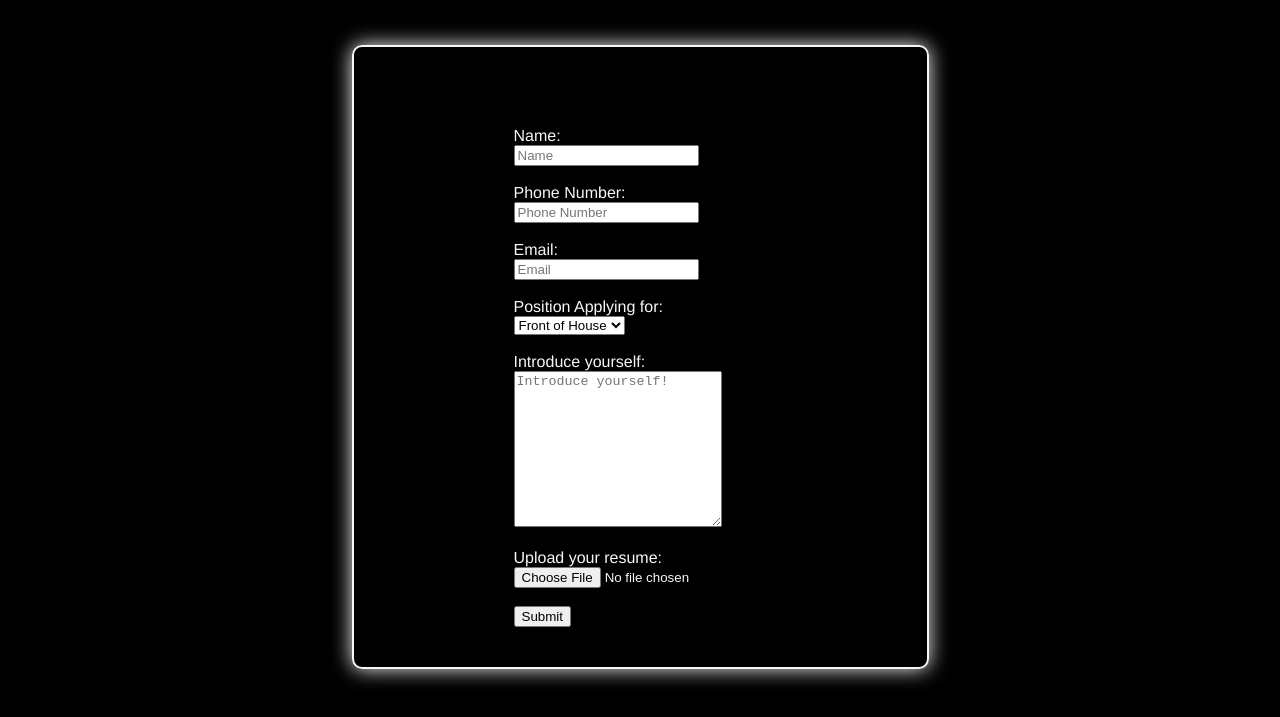
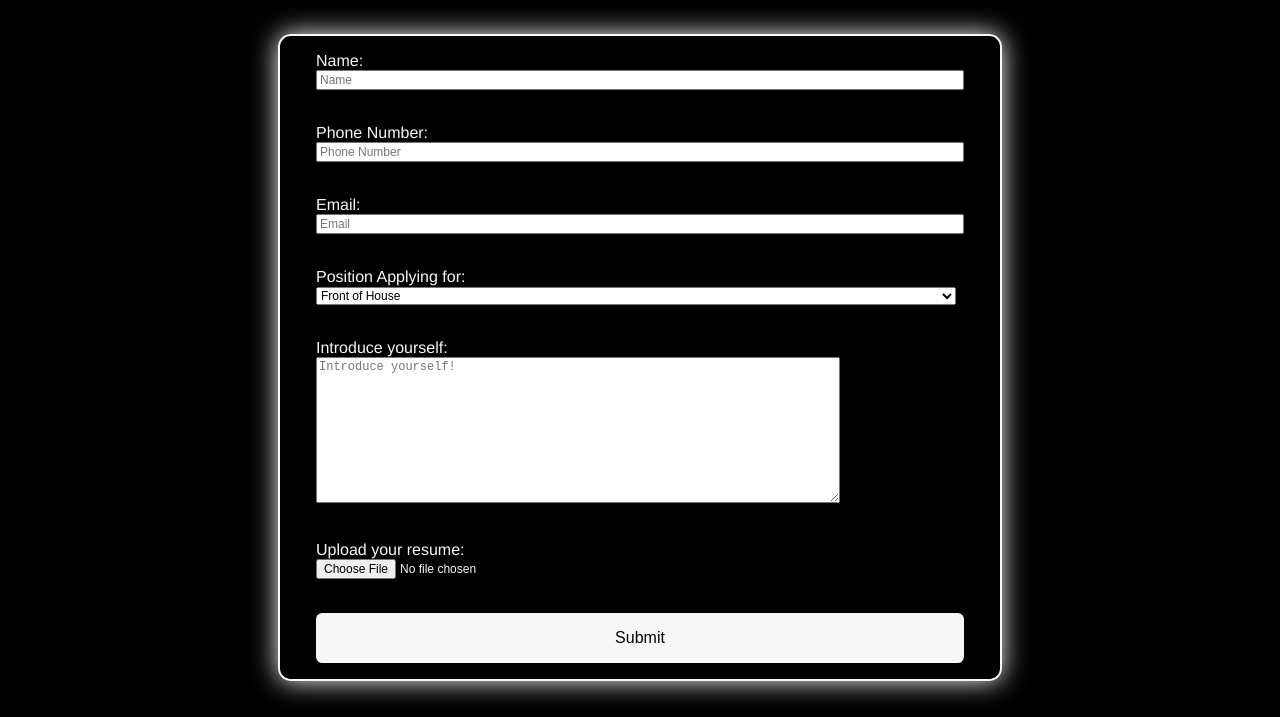
Before and after one commit to MexicanCacti/Bakery-Webpage, a plain HTML site: page pages/jobs.html in a window 1280 px wide. Shown: the part 123-840 px from the top of the page. Drawn offline with Linux system fonts and the light colour scheme.

Commit message:
Fixed Sizing Issues

```diff
--- a/styles/jobs.css
+++ b/styles/jobs.css
@@ -1,19 +1,62 @@
 .application{
     grid-area:ct;
     display:flex;
-    padding-top: 10vh;
-    padding-bottom: 5vh;
-    padding-left:20vh;
-    padding-right:20vh;
+    align-items:center;
+    flex-direction: column;
+    justify-content: center;
+    padding-top: 2vh;
+    padding-bottom: 2vh;
+    padding-left:5vh;
+    padding-right:5vh;
     border: 2px solid rgb(247,247,247);
     border-color:rgb(247,247,247);
-    border-radius: 10px;
-    box-shadow: 0 0 20px rgb(247,247,247);
+    border-radius: 1vw;
+    box-shadow: 0 0 2vw rgb(247,247,247);
     animation: flicker 5s infinite alternate;
     font-family:'Franklin Gothic Medium', 'Arial Narrow', Arial, sans-serif;
     font-weight:normal;
+    width:50vw;
+    height:auto;
+    margin:auto;
 }
 
 .application file {
     cursor: url(../img/oth665.cur), auto;
 }
+
+.application input[type="text"],
+.application input[type="email"],
+.application select,
+.application textarea {
+    width: 50vw;
+    margin-bottom: 2vh;
+    font-size:1.5vh;
+    max-width:50vw;
+    max-height:50vh;
+}
+
+.application input[type="file"] {
+    margin-bottom: 2vh;
+    font-size: 1.5vh;
+}
+
+.application input[type="submit"] {
+    width: 100%;
+    padding: 2vh 0;
+    background-color: rgb(247, 247, 247);
+    color: black;
+    border: none;
+    border-radius: 0.5vw;
+    font-size: 2vh;
+    cursor: pointer;
+    transition: background-color 0.3s ease;
+}
+
+.application input[type="submit"]:hover {
+    background-color: black;
+    color: rgb(247, 247, 247);
+}
+
+.application label {
+    font-size: 2vh;
+}
```
Also changed, not shown: styles/index.css (+12 -0 lines), styles/menu.css (+10 -0 lines).
